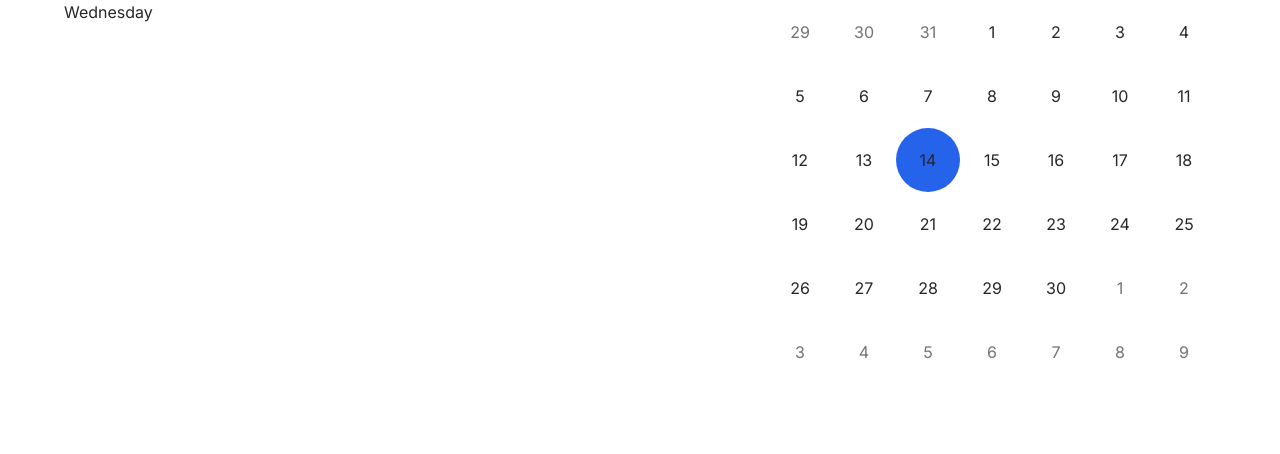
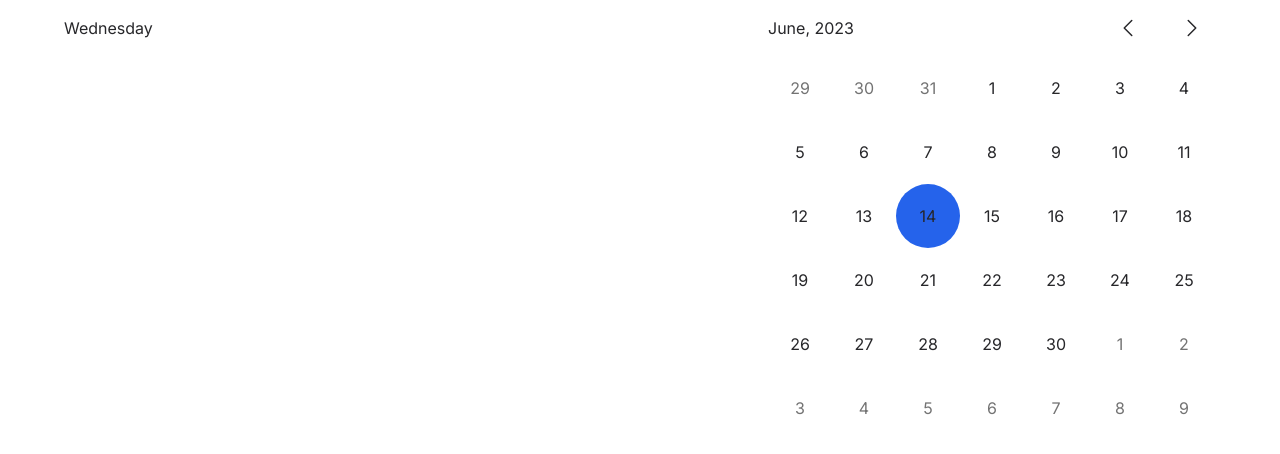
Before and after one commit to willscott085/planner, a Next.js app: page / in a window 1280 px wide. Shown: the top 454 px of the page. Built offline with nearby package versions, Linux system fonts and the light colour scheme.

Commit message:
Fixed TS error Changed name Added icons

```diff
--- a/package.json
+++ b/package.json
@@ -1,5 +1,5 @@
 {
-  "name": "delete",
+  "name": "whatidid",
   "version": "0.1.0",
   "private": true,
   "scripts": {
--- a/src/app/components/DailyPlanner/DailyPlanner.tsx
+++ b/src/app/components/DailyPlanner/DailyPlanner.tsx
@@ -9,12 +9,19 @@ import React, { useEffect, useState } from 'react';
 import { Day } from '@/app/components/Day';
 import { Fragment } from 'react';
 import getWeek from 'date-fns/getWeek';
+import parse from 'date-fns/parse';
+import add from 'date-fns/add';
+import sub from 'date-fns/sub';
+import { ChevronLeft } from '../icons/ChevronLeft';
+import { ChevronRight } from '../icons/ChevronRight';
 
 type DayOptions = {
   dateString: string;
   isToday: boolean;
   isPadding: boolean;
 };
+
+type Day = [number, DayOptions];
 
 export function createMonthIterable(
   year: number,
@@ -27,8 +34,7 @@ export function createMonthIterable(
   const length = rows * cols;
   let currentRow = 0;
   let currentCol = 0;
-  // const matrix: [[number, DayOptions]][] = new Array(rows).fill([]);
-  const matrix: [[number, DayOptions]][] = [[], [], [], [], [], []];
+  const matrix: Day[][] = Array.from({ length: rows }).map((_) => []);
 
   Array.from({ length })
     .map((_, index) => addDays(startDate, index))
@@ -56,8 +62,11 @@ export function createMonthIterable(
 
 export function DailyPlanner() {
   const [selectedDate, setSelectedDate] = useState(new Date().toDateString());
-  const [formattedDate, setFormattedDate] = useState(
-    format(new Date(selectedDate), 'eeee, d LLLL yyyy', { weekStartsOn: 1 })
+  const [formattedDay, setFormattedDay] = useState(
+    format(new Date(selectedDate), 'eeee')
+  );
+  const [formattedMonthYear, setFormattedMonthYear] = useState(
+    format(new Date(selectedDate), 'MM yyyy')
   );
   const monthIterable = createMonthIterable(
     new Date(selectedDate).getFullYear(),
@@ -66,6 +75,30 @@ export function DailyPlanner() {
 
   const handleDayClick = (dateString: string) => {
     setSelectedDate(new Date(dateString).toDateString());
+  };
+
+  const handleNextDayClick = () => {
+    setSelectedDate((ds) => add(new Date(ds), { days: 1 }).toDateString());
+  };
+
+  const handlePreviousDayClick = () => {
+    setSelectedDate((ds) => sub(new Date(ds), { days: 1 }).toDateString());
+  };
+
+  const handlePlannerKeyDown = (evt: KeyboardEvent) => {
+    if (evt.key === 'ArrowUp') {
+      setSelectedDate((ds) => sub(new Date(ds), { days: 7 }).toDateString());
+    } else if (evt.key === 'ArrowRight') {
+      setSelectedDate((ds) => add(new Date(ds), { days: 1 }).toDateString());
+    } else if (evt.key === 'ArrowDown') {
+      setSelectedDate((ds) => add(new Date(ds), { days: 7 }).toDateString());
+    } else if (evt.key === 'ArrowLeft') {
+      setSelectedDate((ds) => sub(new Date(ds), { days: 1 }).toDateString());
+    }
+  };
+
+  const isSelected = (dateString: string) => {
+    return dateString === selectedDate;
   };
 
   useEffect(() => {
@@ -79,21 +112,50 @@ export function DailyPlanner() {
       const isNextWeek = currentWeekNumber + 1 === selectedWeekNumber;
 
       if (isCurrentWeek) {
-        setFormattedDate(format(new Date(selectedDate), 'eeee'));
+        setFormattedDay(format(new Date(selectedDate), 'eeee'));
       } else if (isPreviousWeek) {
-        setFormattedDate('Last week ' + format(new Date(selectedDate), 'eeee'));
+        setFormattedDay('Last Week ' + format(new Date(selectedDate), 'eeee'));
       } else if (isNextWeek) {
-        setFormattedDate('Next week ' + format(new Date(selectedDate), 'eeee'));
+        setFormattedDay('Next ' + format(new Date(selectedDate), 'eeee'));
       } else {
-        setFormattedDate(format(new Date(selectedDate), 'eeee, d LLLL yyyy'));
+        setFormattedDay(format(new Date(selectedDate), 'eeee, d LLLL yyyy'));
       }
+
+      setFormattedMonthYear(format(new Date(selectedDate), 'MMMM, yyyy'));
     }
   }, [selectedDate]);
 
+  useEffect(() => {
+    document.addEventListener('keydown', handlePlannerKeyDown);
+
+    return () => {
+      document.removeEventListener('keydown', handlePlannerKeyDown);
+    };
+  }, []);
+
   return (
-    <>
-      <section className="flex-grow">{formattedDate}</section>
+    <main className="flex flex-col sm:flex-row">
+      <section className="flex-grow">
+        <h1 className="py-4">{formattedDay}</h1>
+      </section>
       <section className="w-full max-w-md">
+        <div className="flex justify-between items-center">
+          <h2 className="py-4">{formattedMonthYear}</h2>
+          <div className="flex justify-between gap-4">
+            <button
+              onClick={handlePreviousDayClick}
+              className="hover:shadow-2 rounded-full p-3"
+            >
+              <ChevronLeft className="h-5 w-5" />
+            </button>
+            <button
+              onClick={handleNextDayClick}
+              className="hover:shadow-2 rounded-full p-3"
+            >
+              <ChevronRight className="h-5 w-5" />
+            </button>
+          </div>
+        </div>
         <div className="grid grid-cols-7">
           {monthIterable.map((week, idx) => (
             <Fragment key={idx}>
@@ -102,6 +164,7 @@ export function DailyPlanner() {
                   key={day}
                   isPadding={opts.isPadding}
                   isToday={opts.isToday}
+                  isSelected={isSelected(opts.dateString)}
                   dateString={opts.dateString}
                   onDayClick={handleDayClick}
                 >
@@ -112,7 +175,7 @@ export function DailyPlanner() {
           ))}
         </div>
       </section>
-    </>
+    </main>
   );
 }
 
--- a/src/app/components/Day/Day.tsx
+++ b/src/app/components/Day/Day.tsx
@@ -7,21 +7,23 @@ interface Props {
   isPadding: boolean;
   dateString: string;
   isToday: boolean;
+  isSelected: boolean;
   onDayClick: (dateString: string) => void;
   children: React.ReactNode;
 }
 
 function Day(props: Props) {
-  const { isPadding, isToday, dateString, onDayClick, children } = props;
+  const { isPadding, isToday, isSelected, dateString, onDayClick, children } =
+    props;
 
   return (
     <button
       className={clsx(
-        'flex rounded-full justify-center items-center transition-colors ease-in duration-250 aspect-square',
+        'flex rounded-full justify-center items-center transition-colors ease-in duration-250 aspect-square hover:shadow-2',
         {
           'text-neutral-500': isPadding,
           'bg-blue-600': isToday,
-          'hover:bg-neutral-400': !isToday,
+          'bg-neutral-400': isSelected && !isToday,
         }
       )}
       onClick={() => onDayClick(dateString)}
--- /dev/null
+++ b/src/app/components/icons/ChevronLeft.tsx
@@ -0,0 +1,24 @@
+import clsx from 'clsx';
+
+interface Props {
+  className?: string;
+}
+
+export function ChevronLeft({ className }: Props) {
+  return (
+    <svg
+      xmlns="http://www.w3.org/2000/svg"
+      fill="none"
+      viewBox="0 0 24 24"
+      strokeWidth={1.5}
+      stroke="currentColor"
+      className={clsx('w-6', 'h-6', className)}
+    >
+      <path
+        strokeLinecap="round"
+        strokeLinejoin="round"
+        d="M15.75 19.5L8.25 12l7.5-7.5"
+      />
+    </svg>
+  );
+}
--- /dev/null
+++ b/src/app/components/icons/ChevronRight.tsx
@@ -0,0 +1,24 @@
+import clsx from 'clsx';
+
+interface Props {
+  className?: string;
+}
+
+export function ChevronRight({ className }: Props) {
+  return (
+    <svg
+      xmlns="http://www.w3.org/2000/svg"
+      fill="none"
+      viewBox="0 0 24 24"
+      strokeWidth={1.5}
+      stroke="currentColor"
+      className={clsx('w-6', 'h-6', className)}
+    >
+      <path
+        strokeLinecap="round"
+        strokeLinejoin="round"
+        d="M8.25 4.5l7.5 7.5-7.5 7.5"
+      />
+    </svg>
+  );
+}
--- a/src/app/page.tsx
+++ b/src/app/page.tsx
@@ -1,9 +1,5 @@
 import { DailyPlanner } from './components/DailyPlanner';
 
 export default function Home() {
-  return (
-    <main className="flex flex-col sm:flex-row">
-      <DailyPlanner />
-    </main>
-  );
+  return <DailyPlanner />;
 }
--- a/tailwind.config.js
+++ b/tailwind.config.js
@@ -12,6 +12,9 @@ module.exports = {
         'gradient-conic':
           'conic-gradient(from 180deg at 50% 50%, var(--tw-gradient-stops))',
       },
+      boxShadow: {
+        '2': 'inset 0 0 1px 1px white',
+      }
     },
   },
   plugins: [],
```
Also changed, not shown: 1 other file (tests, documents, lock files or other folders).
